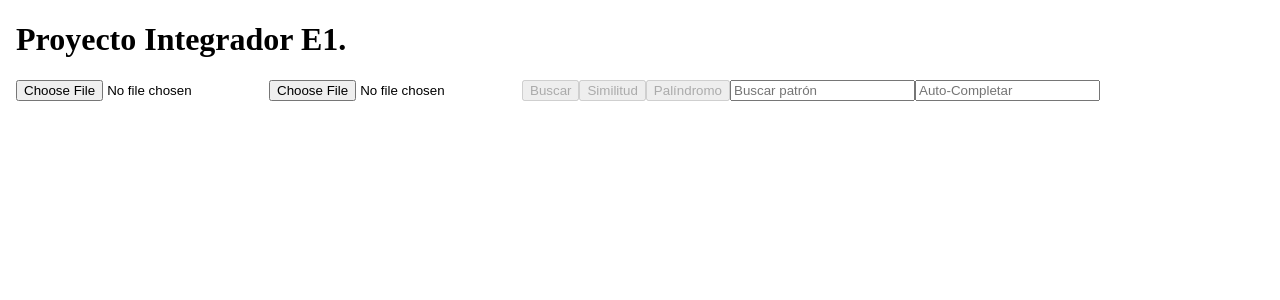
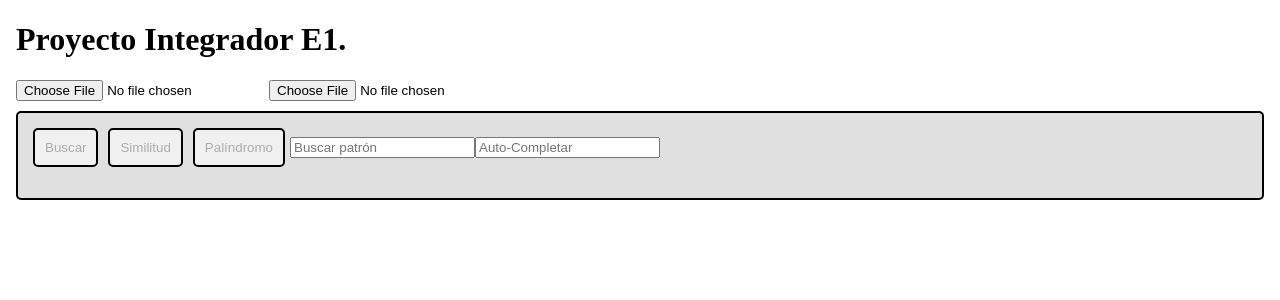
Before and after one commit to ferDMS/reto-algoritmos, an Angular app in the folder algo_angular/: page / in a window 1280 px wide. Shown: the top 300 px of the page. Built offline with nearby package versions, Linux system fonts and the light colour scheme.

Commit message:
estetica

```diff
--- a/algo_angular/src/app/app.component.html
+++ b/algo_angular/src/app/app.component.html
@@ -8,6 +8,21 @@
         .highlight-yellow { background-color: yellow; }
         .highlight-blue { background-color: blue; }
         .highlight-green { background-color: green; }
+        .recuadro {
+            border: 2px solid #000; /* Borde negro de 2px */
+            padding: 10px; /* Espaciado interno */
+            margin: 5px; /* Espaciado externo */
+            display: inline-block; /* Mostrar en línea con otros elementos */
+            border-radius: 5px; /* Bordes redondeados */
+            background-color: #f0f0f0; /* Color de fondo */
+        }
+        .result-container {
+            border: 2px solid #000; /* Borde negro de 2px */
+            padding: 10px; /* Espaciado interno */
+            margin: 10px 0; /* Espaciado externo */
+            border-radius: 5px; /* Bordes redondeados */
+            background-color: #e0e0e0; /* Color de fondo */
+        }
     </style>
 </head>
 <body>
@@ -17,10 +32,12 @@
     <input type="file" id="file1" accept=".txt">
     <input type="file" id="file2" accept=".txt">
 
+    <!-- Operation Buttons and Result Container -->
+    <div class="result-container">
         <!-- Operation Buttons -->
-    <button id="buscarBtn" disabled>Buscar</button>
-    <button id="similitudBtn" disabled>Similitud</button>
-    <button id="palindromoBtn" disabled>Palíndromo</button>
+        <button id="buscarBtn" class="recuadro" disabled>Buscar</button>
+        <button id="similitudBtn" class="recuadro" disabled>Similitud</button>
+        <button id="palindromoBtn" class="recuadro" disabled>Palíndromo</button>
 
         <!-- Search Pattern Input -->
         <input type="text" id="searchPattern" placeholder="Buscar patrón">
@@ -29,10 +46,13 @@
         <input type="text" id="autoCompleteInput" placeholder="Auto-Completar">
         <ul id="autoCompleteList"></ul>
 
+        <!-- Result Display Area -->
+        <div id="resultContent"></div>
+    </div>
+
     <!-- Text Display Areas -->
     <div id="text1Content"></div>
     <div id="text2Content"></div>
-    <div id="resultContent"></div>
 
     <script>
         // JavaScript to handle file loading and operations
@@ -80,7 +100,30 @@
             }
         }
 
-        // Add event listeners for buttons and other operations here
+        // Function to handle the "Buscar" operation
+        buscarBtn.addEventListener('click', function() {
+            const searchPattern = document.getElementById('searchPattern').value;
+            if (searchPattern) {
+                const regex = new RegExp(searchPattern, 'gi');
+                const matches = text1.match(regex);
+                resultContent.textContent = matches ? `Found ${matches.length} matches` : 'No matches found';
+            }
+        });
+
+        // Function to handle the "Palíndromo" operation
+        palindromoBtn.addEventListener('click', function() {
+            const words = text1.split(/\s+/);
+            const palindromes = words.filter(word => word === word.split('').reverse().join(''));
+            resultContent.textContent = palindromes.length ? `Found palindromes: ${palindromes.join(', ')}` : 'No palindromes found';
+        });
+
+        // Function to handle the "Auto-Completar" operation
+        document.getElementById('autoCompleteInput').addEventListener('input', function() {
+            const input = this.value;
+            const suggestions = text1.split(/\s+/).filter(word => word.startsWith(input));
+            const autoCompleteList = document.getElementById('autoCompleteList');
+            autoCompleteList.innerHTML = suggestions.map(suggestion => `<li>${suggestion}</li>`).join('');
+        });
     </script>
 </body>
 </html>
```
Lines whose indentation alone changed are shown as unchanged.
